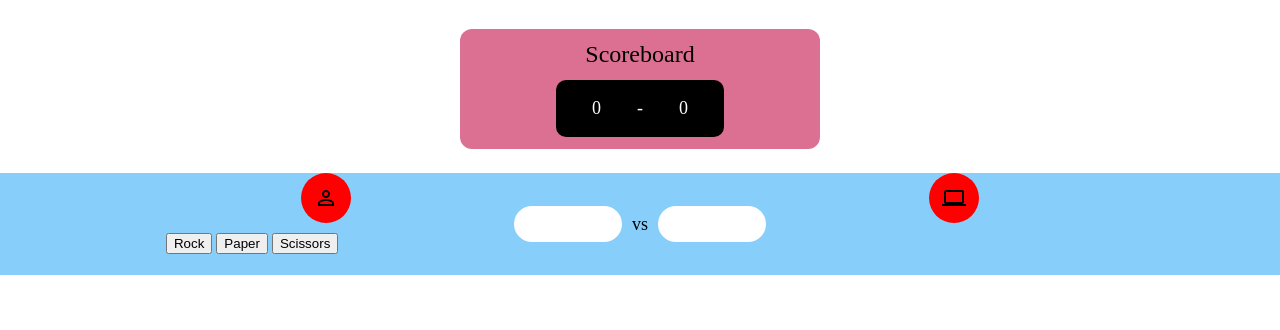
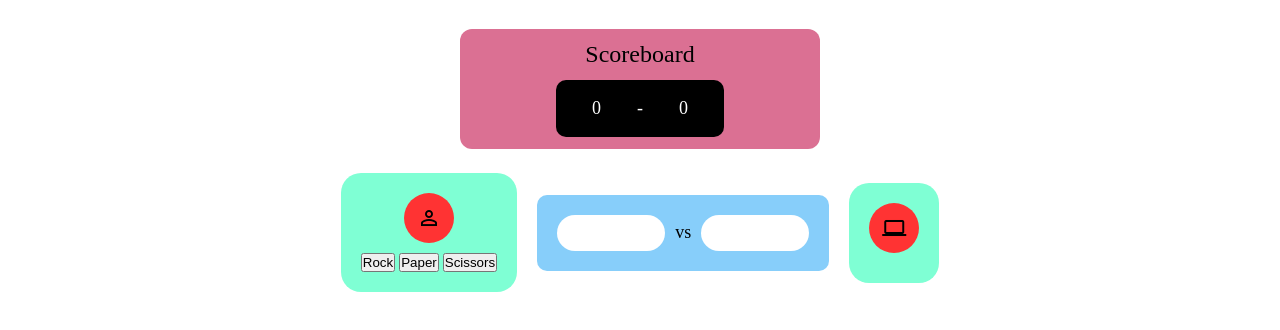
Before and after one commit to nico-or/rock-paper-scissors, a plain HTML site: page index.html in a window 1280 px wide. Shown: the part 136-466 px from the top of the page. Drawn offline with Linux system fonts and the light colour scheme.

Commit message:
Update player area formatting

```diff
--- a/index.html
+++ b/index.html
@@ -21,19 +21,19 @@
                 </div>
             </div>
         </div>
-        <div class="centered" id="area-playarea">
-            <div class="centered">
+        <div class="centered playarea-wrapper">
+            <div class="centered playarea">
                 <div class="player-card">
                     <div class="profile-background">
                         <span class="material-icons-outlined profile-icon">person_outline</span>
                     </div>
-                    <div class="button-wrap">
+                    <div class="button-wrapper">
                         <button class ="capitalize" id="p1-rock">rock</button>
                         <button class ="capitalize" id="p1-paper">paper</button>
                         <button class ="capitalize" id="p1-scissors">scissors</button>
                     </div>
                 </div>
-                <div id="choice-display" class="centered">
+                <div class="choice-display centered">
                     <div id="choice-player1" class="playerchoice centered"></div>
                     vs
                     <div id="choice-player2" class="playerchoice centered"></div>
--- a/styles.css
+++ b/styles.css
@@ -55,37 +55,46 @@ body {
     padding: 0 2em;
 }
 
-#area-playarea {
-    background-color: lightskyblue;
+.playarea {
+    display: flex;
+    flex-wrap: wrap;
+    gap: 20px;
+}
+
+.player-card {
+    background-color: aquamarine;
+    padding: 20px;
+    border-radius: 20px;
 }
 
 .profile-background {
-    background-color: red;
+    background-color: hsl(0, 100%, 60%);
     height: 50px;
     width: 50px;
     border-radius: 25px;
     margin: auto;
-
     display: flex;
     justify-content: center;
     align-items: center;
+    margin-bottom: 10px;
 }
 
-#choice-display{
-    margin: 0 1em;
+.button-wrapper button {
+    padding: 0;
+    margin: 0;
+}
+
+.choice-display{
+    background-color: lightskyblue;
     font-size: large;
+    padding: 20px;
+    border-radius: 10px;
+    gap: 10px;
 }
 
 .playerchoice {
     background-color: white;
     border-radius: 20px;
-    margin: 0px 10px;
     min-height: 2em;
     min-width: 6em;
 }
-
-.button-wrap {
-    height: 2em;
-    width: 20em;
-    margin: 10px 0px;
-}
```
